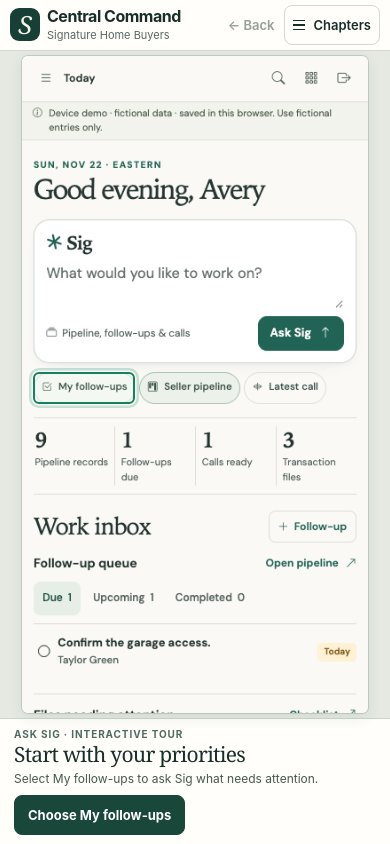
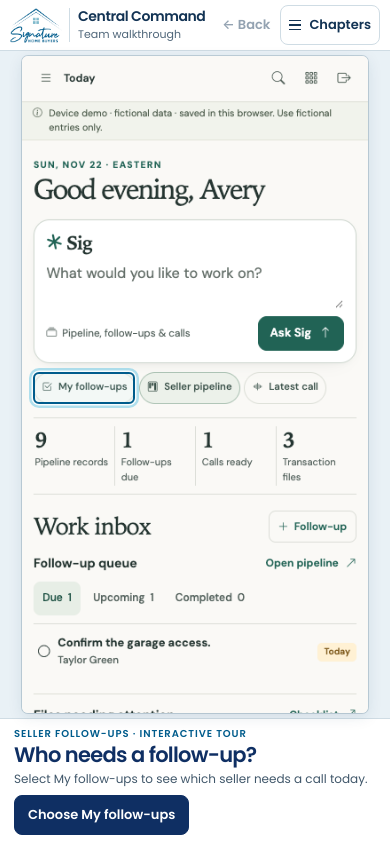
Before and after one commit to gianlugiannine/signature-tour, a plain HTML site: page index.html in a window 390 px wide. Drawn offline with Linux system fonts and the light colour scheme.

Commit message:
Bring Signature’s public identity into the interactive presentation

```diff
--- a/index.html
+++ b/index.html
@@ -3,21 +3,35 @@
 <head>
   <meta charset="utf-8">
   <meta name="viewport" content="width=device-width, initial-scale=1, viewport-fit=cover">
-  <meta name="theme-color" content="#143d34">
+  <meta name="theme-color" content="#0f2f63">
   <meta name="robots" content="noindex,nofollow,noarchive">
   <meta name="referrer" content="no-referrer">
-  <meta http-equiv="Content-Security-Policy" content="default-src 'none'; script-src 'self'; style-src 'self'; img-src 'self' data:; connect-src 'self'; base-uri 'none'; form-action 'none'; object-src 'none'">
-  <link rel="icon" href="data:,">
+  <meta http-equiv="Content-Security-Policy" content="default-src 'none'; script-src 'self'; style-src 'self'; font-src 'self'; img-src 'self' data:; connect-src 'self'; base-uri 'none'; form-action 'none'; object-src 'none'">
+  <link rel="icon" type="image/png" href="./brand/signature-icon.png">
+  <meta name="description" content="Explore Signature Home Buyers’ team workspace. Follow up with a seller, estimate a cash offer and prepare for a visit.">
+  <meta property="og:type" content="website">
+  <meta property="og:site_name" content="Signature Home Buyers · Interactive tour">
+  <meta property="og:title" content="Central Command · Signature Home Buyers">
+  <meta property="og:description" content="Try the interactive team walkthrough. Follow a seller lead, estimate an offer and prepare a visit.">
+  <meta property="og:url" content="https://gianlugiannine.github.io/signature-tour/">
+  <meta property="og:image" content="https://gianlugiannine.github.io/signature-tour/brand/tour-preview.png">
+  <meta property="og:image:width" content="1200">
+  <meta property="og:image:height" content="630">
+  <meta property="og:image:alt" content="Signature Home Buyers Central Command interactive walkthrough">
+  <meta name="twitter:card" content="summary_large_image">
   <title>Central Command · Interactive tour</title>
-  <link rel="stylesheet" href="./viewer.css">
-  <script defer src="./viewer.js"></script>
+  <link rel="stylesheet" href="./viewer.css?v=signature-1">
+  <script defer src="./viewer.js?v=signature-1"></script>
 </head>
 <body>
 <main class="viewer" aria-label="Central Command interactive tour">
   <header class="bar">
-    <div class="brand"><span class="mark" aria-hidden="true">S</span><div><span class="brand-name">Central Command</span><span class="brand-sub">Signature Home Buyers</span></div></div>
+    <div class="brand">
+      <img class="brand-logo" src="./brand/signature-logo.png" alt="Signature Home Buyers" width="300" height="202">
+      <div class="brand-label"><span class="brand-name">Central Command</span><span class="brand-sub">Team walkthrough</span></div>
+    </div>
     <nav class="controls" aria-label="Tour navigation">
-      <button id="back" class="back-button" type="button" disabled><span aria-hidden="true">←</span> Back</button>
+      <button id="back" class="back-button" type="button" aria-label="Back" disabled><span aria-hidden="true">←</span><span class="back-label"> Back</span></button>
       <button id="chapters-toggle" class="chapters-button" type="button" aria-haspopup="dialog" disabled><span class="list-icon" aria-hidden="true"></span> Chapters</button>
     </nav>
   </header>
--- a/tour.json
+++ b/tour.json
@@ -2,28 +2,28 @@
   "chapters": [
     {
       "id": "assistant",
-      "title": "Ask Sig",
+      "title": "Seller follow-ups",
       "start": "today",
-      "description": "Find a follow-up and open the seller behind it."
+      "description": "Ask Sig who needs a call, then open the seller’s record."
     },
     {
       "id": "deals",
-      "title": "Analyze a deal",
+      "title": "Cash offer estimate",
       "start": "deal",
-      "description": "Compare two methods and save a sample offer."
+      "description": "Review repairs and closing costs, then save an example offer."
     },
     {
       "id": "calls",
-      "title": "Review a call",
+      "title": "Seller visit prep",
       "start": "calls",
-      "description": "Turn a seller conversation into appointment fields."
+      "description": "Use a seller conversation to prepare the property visit."
     }
   ],
   "scenes": [
     {
       "id": "today",
-      "title": "Start with your priorities",
-      "hint": "Select My follow-ups to ask Sig what needs attention.",
+      "title": "Who needs a follow-up?",
+      "hint": "Select My follow-ups to see which seller needs a call today.",
       "alt": "Avery’s Today workspace shows the Ask Sig box, suggested questions and a summary of open work.",
       "links": [
         {
@@ -164,8 +164,8 @@
     },
     {
       "id": "deal",
-      "title": "Estimate a resale offer",
-      "hint": "Calculate with the example figures, or tap Method to try the other scenario.",
+      "title": "Estimate an as-is cash offer",
+      "hint": "Use the sample repair and closing costs, or tap Method for a multifamily property.",
       "alt": "Single-family wholesale inputs show a $270,000 resale price, $25,000 in repairs, $15,000 in selling costs, $6,000 in holding costs and a $30,000 profit target.",
       "links": [
         {
@@ -529,7 +529,7 @@
     {
       "id": "call-draft",
       "title": "Review the prepared fields",
-      "hint": "The address and property details are ready for review.",
+      "hint": "Review the address, property type and details the seller gave during the call.",
       "alt": "The prepared draft includes the address and property type from the sample conversation.",
       "links": [],
       "chapter": "calls",
--- a/viewer.css
+++ b/viewer.css
@@ -1,62 +1,77 @@
+@font-face {
+  font-family: Poppins;
+  src: url("./brand/poppins-regular.woff2") format("woff2");
+  font-weight: 400;
+  font-display: swap;
+}
+@font-face {
+  font-family: Poppins;
+  src: url("./brand/poppins-semibold.woff2") format("woff2");
+  font-weight: 600;
+  font-display: swap;
+}
 :root {
   color-scheme: light;
-  --ink: #172e29;
-  --accent: #15634e;
-  --paper: #fffefa;
-  --hairline: #d3d9d1;
-  font: 100%/1.4 -apple-system, BlinkMacSystemFont, "Segoe UI", Arial, sans-serif;
+  --ink: #123354;
+  --corporate-blue: #005c8c;
+  --navy: #0f2f63;
+  --paper: #fff;
+  --hairline: #cfdce4;
+  font: 100%/1.4 Poppins, -apple-system, BlinkMacSystemFont, "Segoe UI", Arial, sans-serif;
   color: var(--ink);
-  background: #eef1ea;
+  background: #edf2f6;
 }
 * { box-sizing: border-box; }
 body, p, h1, h2 { margin: 0; }
 button { font: inherit; cursor: pointer; color: inherit; }
-button:focus-visible, h1:focus-visible { outline: 3px solid #bd7718; outline-offset: 3px; }
+button:focus-visible, h1:focus-visible { outline: 3px solid var(--corporate-blue); outline-offset: 3px; }
 button:disabled { cursor: default; opacity: .45; }
 [hidden] { display: none !important; }
 .viewer { display: grid; height: 100vh; height: 100svh; min-height: 450px; grid-template-rows: auto minmax(190px, 1fr) auto; }
 .bar { display: flex; align-items: center; justify-content: space-between; gap: 14px; padding: 10px clamp(14px,3.5vw,64px); padding-top: max(10px, env(safe-area-inset-top)); border-bottom: 1px solid var(--hairline); background: var(--paper); }
 .brand, .controls, .choices { display: flex; align-items: center; }
-.brand { gap: 10px; }
-.mark { display: grid; place-items: center; width: 36px; height: 36px; border-radius: 9px; color: #f4f5e7; background: #173f35; font: italic 29px/1 Georgia, serif; }
+.brand { gap: 14px; min-width: 0; }
+.brand-label { padding-left: 14px; border-left: 1px solid var(--hairline); }
+.brand-logo { display: block; width: 73px; height: auto; flex-shrink: 0; }
 .brand-name, .brand-sub { display: block; }
-.brand-name { font-size: 16px; font-weight: 700; line-height: 1.2; letter-spacing: -.03em; }
-.brand-sub { font-size: 11px; margin-top: 2px; color: #586963; }
-.controls { gap: 6px; }
+.brand-name { font-size: 16px; font-weight: 600; line-height: 1.2; letter-spacing: -.03em; }
+.brand-sub { font-size: 11px; margin-top: 2px; color: #50677a; }
+.controls { gap: 6px; flex-shrink: 0; }
+.controls button { white-space: nowrap; }
 .controls button, #close-menu { background: transparent; border: 1px solid transparent; border-radius: 8px; min-height: 40px; padding: 6px 12px; font-size: 13px; font-weight: 600; }
-.controls button:not(:disabled):hover, #close-menu:hover { background: #eaf0e8; }
+.controls button:not(:disabled):hover, #close-menu:hover { background: #edf7fb; }
 .controls .chapters-button { display: inline-flex; align-items: center; gap: 8px; border-color: var(--hairline); }
 .list-icon { width: 12px; height: 10px; border-block: 1.5px solid; position: relative; }
 .list-icon::after { content: ""; display: block; width: 12px; height: 1.5px; position: absolute; top: 3px; background: currentColor; }
-.stage { min-height: 0; min-width: 0; display: flex; padding: clamp(8px,1.8vmin,22px); background: #e5e9e2; }
+.stage { min-height: 0; min-width: 0; display: flex; padding: clamp(8px,1.8vmin,22px); background: #e9f1f6; }
 .stage-sizing { position: relative; flex: 1; container-type: size; display: grid; place-items: center; }
-.screen { position: relative; width: min(100cqw, 160cqh, 1440px); aspect-ratio: 1280 / 800; background: #f9faf6; border-radius: 6px; box-shadow: 0 0 0 1px #7284774a, 0 4px 15px #203e2f17; overflow: hidden; }
+.screen { position: relative; width: min(100cqw, 160cqh, 1440px); aspect-ratio: 1280 / 800; background: #f9fbfc; border-radius: 6px; box-shadow: 0 0 0 1px #52778d47, 0 4px 15px #163c591a; overflow: hidden; }
 .screen picture, .screen img { display: block; width: 100%; height: 100%; }
 .status { position: absolute; width: max-content; max-width: 90%; padding: 10px 16px; border: 1px solid var(--hairline); border-radius: 8px; text-align: center; background: var(--paper); font-size: 14px; }
 #hotspots { position: absolute; inset: 0; pointer-events: none; }
-.target { position: absolute; margin: 0; padding: 0; pointer-events: auto; background: #a7e8bf12; border: 2px solid #16815c; border-radius: 6px; box-shadow: 0 0 0 1.5px #ffffffea, 0 0 0 4px #15856039; }
-.target:hover, .target:focus-visible { background: #98daa34d; box-shadow: 0 0 0 2px white, 0 0 0 5px #1c88687a; }
-.guide { padding: 14px clamp(16px,3.5vw,64px) max(16px,env(safe-area-inset-bottom)); background: var(--paper); border-top: 1px solid #cbd4ca; }
+.target { position: absolute; margin: 0; padding: 0; pointer-events: auto; background: #a6e0ef17; border: 2px solid var(--corporate-blue); border-radius: 6px; box-shadow: 0 0 0 1.5px #ffffffea, 0 0 0 4px #00a2d84d; }
+.target:hover, .target:focus-visible { background: #87d3ef57; box-shadow: 0 0 0 2px white, 0 0 0 5px #0087b780; }
+.guide { padding: 14px clamp(16px,3.5vw,64px) max(16px,env(safe-area-inset-bottom)); background: var(--paper); border-top: 1px solid var(--hairline); }
 .guide-inner { margin: auto; max-width: 1440px; display: flex; align-items: center; gap: 18px; justify-content: space-between; }
 .copy { min-width: 0; max-width: 56ch; }
-.chapter-name { color: #4d6b5f; font-weight: 700; font-size: 10px; text-transform: uppercase; letter-spacing: .09em; }
-h1, h2 { font-family: Georgia, "Times New Roman", serif; font-weight: 500; letter-spacing: -.035em; }
+.chapter-name { color: var(--corporate-blue); font-weight: 600; font-size: 10px; text-transform: uppercase; letter-spacing: .09em; }
+h1, h2 { color: var(--navy); font-weight: 600; letter-spacing: -.035em; }
 h1 { font-size: clamp(22px,2.1vw,31px); line-height: 1.13; margin: 2px 0 4px; }
-#hint { color: #455851; font-size: 13px; }
+#hint { color: #40576a; font-size: 13px; }
 .choices { gap: 6px; flex-wrap: wrap; justify-content: flex-end; }
-.choices button { padding: 9px 13px; border-radius: 8px; min-height: 42px; border: 1px solid #becbc0; background: #fafcf7; font-size: 13px; font-weight: 650; line-height: 1.25; }
-.choices button:first-child { background: #194739; color: #fff; border-color: #194739; }
+.choices button { padding: 9px 13px; border-radius: 8px; min-height: 42px; border: 1px solid #b7cbd8; background: #f6fafd; font-size: 13px; font-weight: 600; line-height: 1.25; }
+.choices button:first-child { background: var(--navy); color: #fff; border-color: var(--navy); }
 .choices button:not(:disabled):hover { filter: brightness(.94); }
-dialog { width: min(450px,calc(100% - 32px)); max-height: 90svh; padding: 22px; border: 1px solid #c8d4ca; border-radius: 16px; color: var(--ink); background: var(--paper); box-shadow: 0 20px 80px #18332644; }
-dialog::backdrop { background: #112b226b; }
+dialog { width: min(450px,calc(100% - 32px)); max-height: 90svh; padding: 22px; border: 1px solid #c8d8e1; border-radius: 16px; color: var(--ink); background: var(--paper); box-shadow: 0 20px 80px #122e4d44; }
+dialog::backdrop { background: #102f486b; }
 .dialog-head { display: flex; align-items: flex-start; justify-content: space-between; gap: 10px; margin: 0 0 15px; }
 h2 { font-size: 30px; line-height: 1.2; margin-top: 4px; }
 #close-menu { font-size: 24px; line-height: 1; min-width: 40px; }
 .chapter { width: 100%; min-height: 64px; border: 0; border-top: 1px solid var(--hairline); background: transparent; display: flex; align-items: center; justify-content: space-between; text-align: left; gap: 14px; padding: 13px 2px; }
-.chapter:hover, .chapter[aria-current] { background: #edf2e9; }
+.chapter:hover, .chapter[aria-current] { background: #eaf4f9; }
 .chapter strong, .chapter small { display: block; }
 .chapter strong { font-size: 16px; }
-.chapter small { margin-top: 3px; font-size: 13px; color: #52635d; }
+.chapter small { margin-top: 3px; font-size: 13px; color: #496378; }
 .chapter .arrow { font-size: 19px; }
 @media (max-width: 820px) and (orientation: portrait) {
   .screen { width: min(100cqw, 52.7027cqh); aspect-ratio: 390 / 740; }
@@ -65,10 +80,12 @@ h2 { font-size: 30px; line-height: 1.2; margin-top: 4px; }
   .guide-inner { align-items: stretch; flex-direction: column; gap: 7px; }
   .choices { justify-content: flex-start; }
   .choices button { min-height: 40px; }
-  .bar { padding: 5px 10px; }
+  .bar { padding: 5px 10px; gap: 7px; }
+  .brand-name { font-size: 14px; }
   .controls { gap: 1px; }
   .controls button { padding-inline: 8px; }
-  .mark { width: 30px; height: 33px; font-size: 25px; }
+  .brand-logo { width: 52px; }
+  .brand-label { padding-left: 8px; }
   .brand { gap: 7px; }
   h1 { font-size: 21px; }
   #hint { font-size: 12px; }
@@ -90,7 +107,12 @@ h2 { font-size: 30px; line-height: 1.2; margin-top: 4px; }
   .guide { padding-block: 10px max(12px,env(safe-area-inset-bottom)); }
 }
 @media (max-width: 350px) {
-  .brand-sub { font-size: 10px; }
+  .back-label { display: none; }
+  .back-button { min-width: 34px; }
+  .brand-sub { font-size: 9px; }
+  .brand-logo { width: 42px; }
+  .brand-label { padding-left: 6px; }
+  .brand { gap: 6px; }
   .controls button { padding-inline: 6px; }
   .brand-name { font-size: 14px; }
 }
--- a/viewer.js
+++ b/viewer.js
@@ -99,7 +99,7 @@ function openMenu() {
 }
 
 async function start() {
-  const response = await fetch("./tour.json");
+  const response = await fetch("./tour.json?v=signature-1");
   if (!response.ok) throw Error("Chapters unavailable");
   const catalog = await response.json();
   chapters = catalog.chapters;
```
Also changed, not shown: brand/OFL.txt (added), brand/poppins-regular.woff2 (added), brand/poppins-semibold.woff2 (added), brand/signature-icon.png (added), brand/signature-logo.png (added), brand/tour-preview.png (added).
